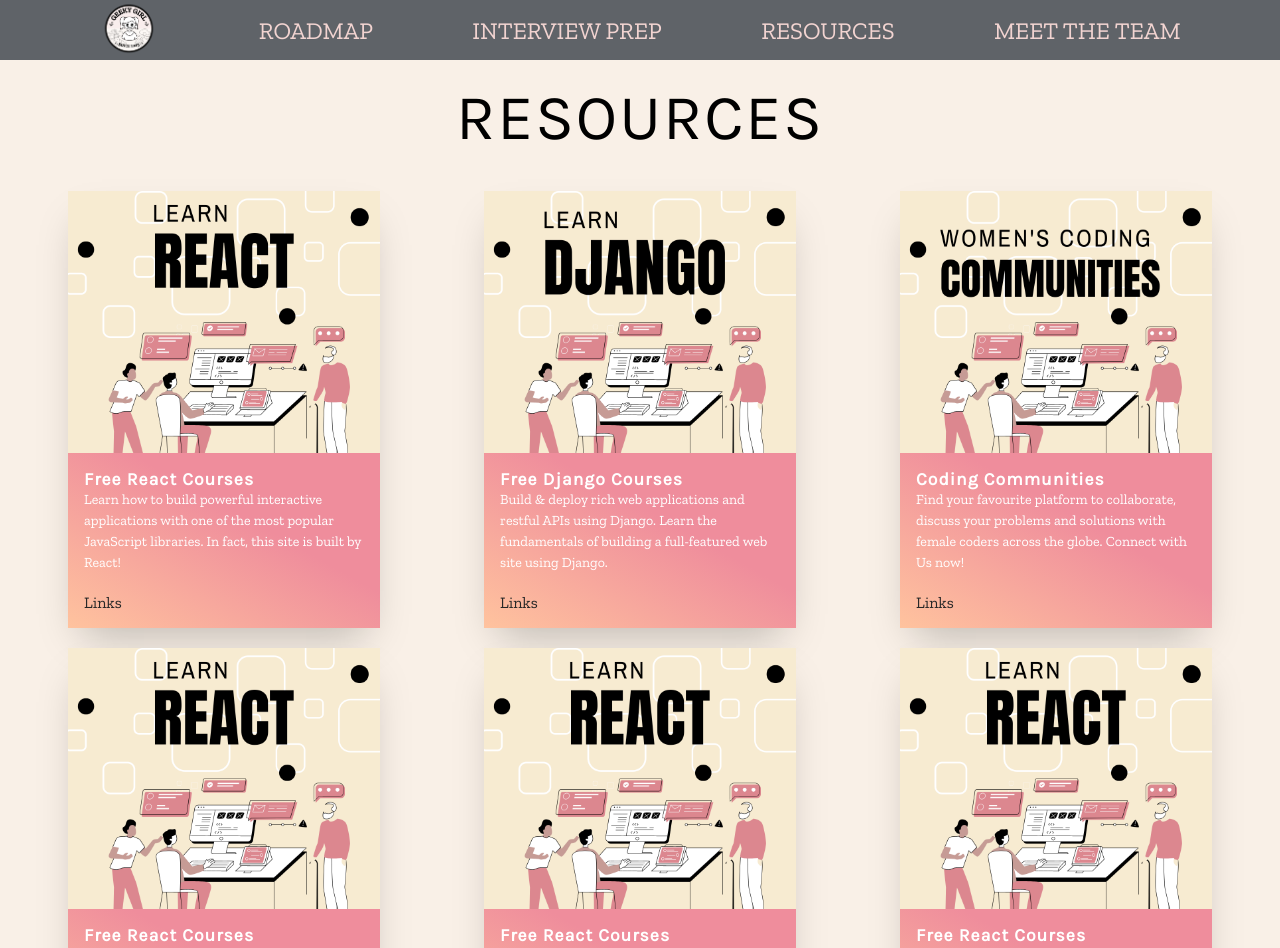
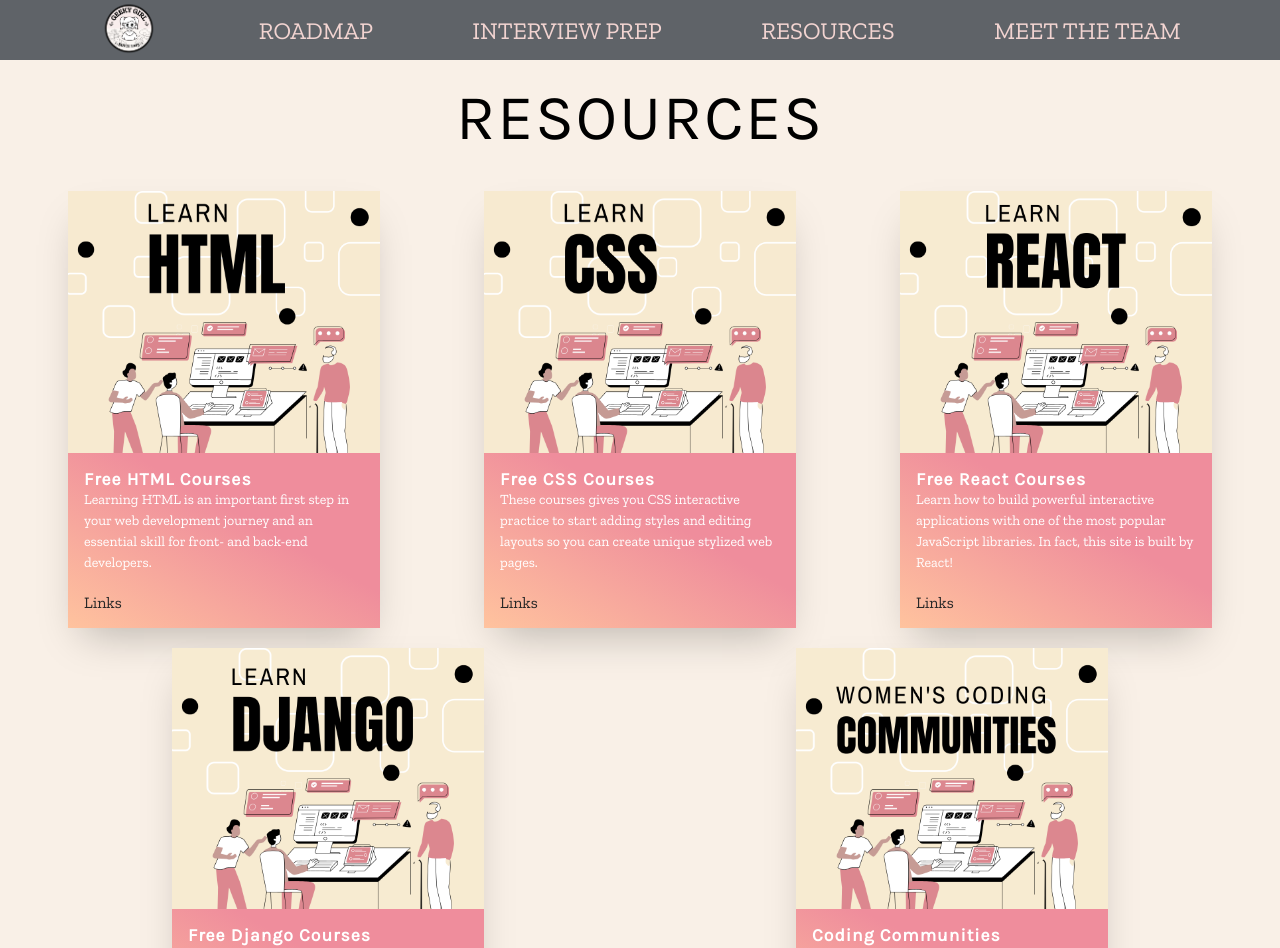
Before and after one commit to Tom-Ainsworth/Geeky-Girl, a React (Vite) app: page /resources in a window 1280 px wide. Shown: the top 948 px of the page. Built offline with nearby package versions, Linux system fonts and the light colour scheme.

Commit message:
Add Resources

```diff
--- a/src/routes/resources/Resources.jsx
+++ b/src/routes/resources/Resources.jsx
@@ -2,12 +2,63 @@ import styles from "./Resources.module.css";
 import reactLogo from "../../assets/images/reactLogo.png";
 import djangoLogo from "../../assets/images/djangoLogo.png";
 import communitiesLogo from "../../assets/images/communitiesLogo.png";
+import htmlLogo from "../../assets/images/htmlLogo.png";
+import cssLogo from "../../assets/images/cssLogo.png";
 import { Fragment } from "react";
 
 const Resources = () => {
 	const resourceList = [
 		{
 			id: 1,
+			title: "Free HTML Courses",
+			body: "Learning HTML is an important first step in your web development journey and an essential skill for front- and back-end developers.",
+			imageUrl:
+				htmlLogo,
+			links: [
+				{
+					id: 1,
+					url: "https://www.codecademy.com/learn/learn-html",
+					title: "CodeCademy - Learn HTML",
+				},
+				{
+					id: 2,
+					url: "https://www.w3schools.com/html/",
+					title: "w3schools - HTML",
+				},
+				{
+					id: 3,
+					url: "https://www.freecodecamp.org/news/learn-html-beginners-course/",
+					title: "FreeCodeCamp - Learn HTML",
+				},
+			],
+		},
+
+		{
+			id: 2,
+			title: "Free CSS Courses",
+			body: "These courses gives you CSS interactive practice to start adding styles and editing layouts so you can create unique stylized web pages.",
+			imageUrl:
+				cssLogo,
+			links: [
+				{
+					id: 1,
+					url: "https://www.codecademy.com/learn/learn-css",
+					title: "CodeCademy - Learn CSS",
+				},
+				{
+					id: 2,
+					url: "https://flexboxfroggy.com/",
+					title: "FLEXBOX FROGGY",
+				},
+				{
+					id: 3,
+					url: "https://cssgridgarden.com/",
+					title: "CSS Grid Garden",
+				},
+			],
+		},
+		{
+			id: 3,
 			title: "Free React Courses",
 			body: "Learn how to build powerful interactive applications with one of the most popular JavaScript libraries. In fact, this site is built by React!",
 			imageUrl:
@@ -31,7 +82,7 @@ const Resources = () => {
 			],
 		},
 		{
-			id: 2,
+			id: 4,
 			title: "Free Django Courses",
 			body: "Build & deploy rich web applications and restful APIs using Django. Learn the fundamentals of building a full-featured web site using Django.",
 			imageUrl:
@@ -54,10 +105,11 @@ const Resources = () => {
 				},
 			],
 		},
+
 		{
-			id: 3,
+			id: 5,
 			title: "Coding Communities",
-			body: "Find your favourite platform to collaborate, discuss your problems and solutions with female coders across the globe. Connect with Us now!",
+			body: "Find your favourite platform to collaborate and find solutions with female coders across the globe. Connect with Us now!",
 			imageUrl:
 				communitiesLogo,
 			links: [
@@ -75,78 +127,6 @@ const Resources = () => {
 					id: 3,
 					url: "https://roadmapcommunity.slack.com/join/shared_invite/zt-tjdar436-klYzFiNFroU_zNvsE9Q2JA?ref=thehiveindex.com&utm_source=thehiveindex.com#/shared-invite/email/expanded-email-form",
 					title: "Slack - RoadMap Community",
-				},
-			],
-		},
-		{
-			id: 4,
-			title: "Free React Courses",
-			body: "Learn how to build powerful interactive applications with one of the most popular JavaScript libraries. In fact, this site is built by React!",
-			imageUrl:
-				reactLogo,
-			links: [
-				{
-					id: 1,
-					url: "https://www.codecademy.com/learn/react-101",
-					title: "CodeCademy - Learn React",
-				},
-				{
-					id: 2,
-					url: "https://www.udemy.com/course/react-tutorial",
-					title: "Udemy - React JS FrontEnd",
-				},
-				{
-					id: 3,
-					url: "https://legacy.reactjs.org/docs/getting-started.html",
-					title: "React Documentation",
-				},
-			],
-		},
-		{
-			id: 5,
-			title: "Free React Courses",
-			body: "Learn how to build powerful interactive applications with one of the most popular JavaScript libraries. In fact, this site is built by React!",
-			imageUrl:
-				reactLogo,
-			links: [
-				{
-					id: 1,
-					url: "https://www.codecademy.com/learn/react-101",
-					title: "CodeCademy - Learn React",
-				},
-				{
-					id: 2,
-					url: "https://www.udemy.com/course/react-tutorial",
-					title: "Udemy - React JS FrontEnd",
-				},
-				{
-					id: 3,
-					url: "https://legacy.reactjs.org/docs/getting-started.html",
-					title: "React Documentation",
-				},
-			],
-		},
-		{
-			id: 6,
-			title: "Free React Courses",
-			body: "Learn how to build powerful interactive applications with one of the most popular JavaScript libraries. In fact, this site is built by React!",
-			imageUrl:
-				reactLogo,
-			links: [
-				{
-					id: 1,
-					url: "https://www.codecademy.com/learn/react-101",
-					title: "CodeCademy - Learn React",
-				},
-				{
-					id: 2,
-					url: "https://www.udemy.com/course/react-tutorial",
-					title: "Udemy - React JS FrontEnd",
-				},
-				{
-					id: 3,
-					url: "https://legacy.reactjs.org/docs/getting-started.html",
-					title: "React Documentation",
 				},
 			],
 		},
```
Also changed, not shown: src/assets/images/cssLogo.png (added), src/assets/images/htmlLogo.png (added).
